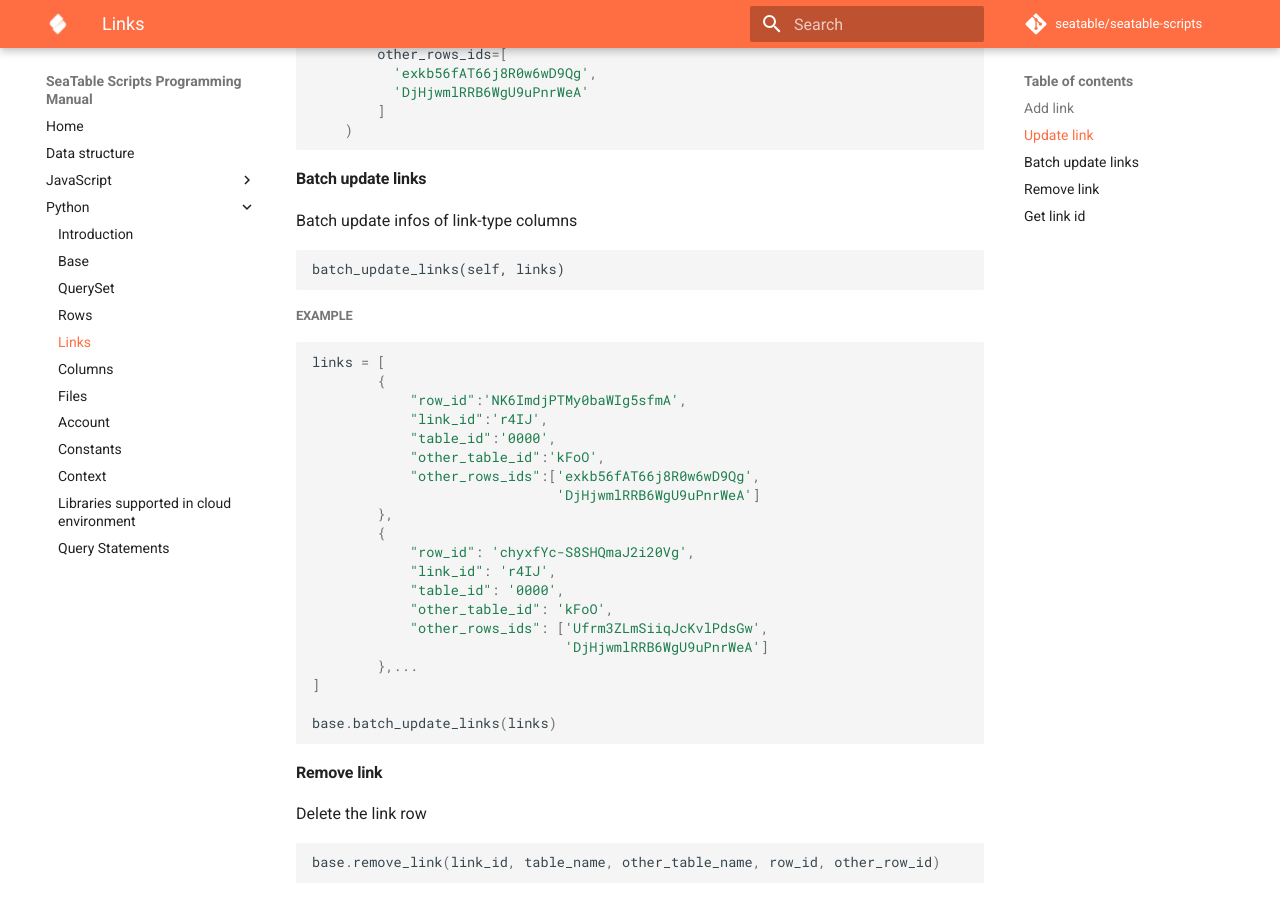
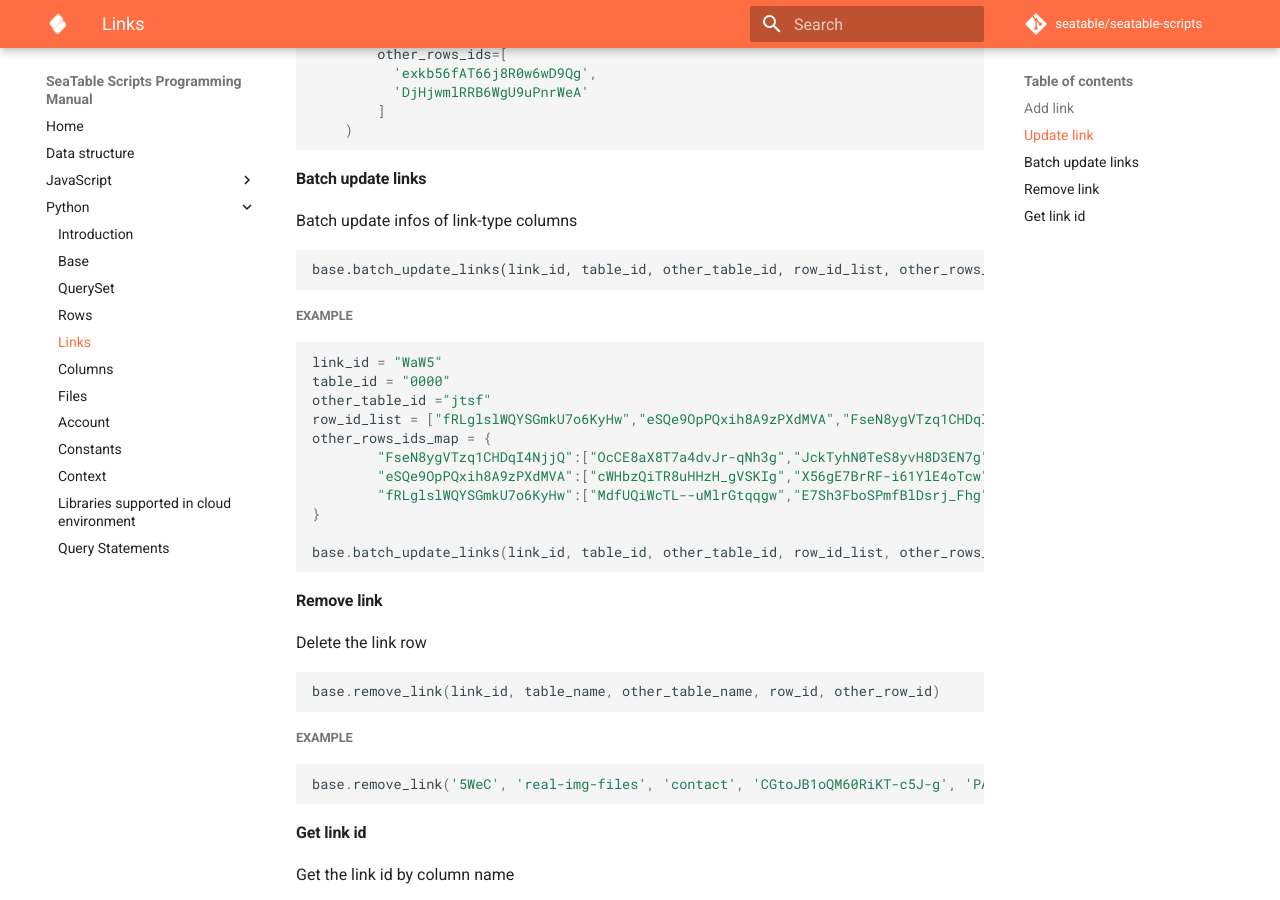
Before and after one commit to seatable/seatable-scripts, an MkDocs documentation site: the page built from manual/python/links.md, in a window 1280 px wide and 900 px high, scrolled down 1095 px. Built offline with MkDocs 1.6.1 and Material for MkDocs 9.7.7, drawn with Linux system fonts in a browser that asks for light colours; comment, search, counter and statistics services are not loaded.

Commit message:
Update links.md

````diff
--- a/manual/python/links.md
+++ b/manual/python/links.md
@@ -60,32 +60,23 @@
 Batch update infos of link-type columns
 
 ```
-batch_update_links(self, links)
+base.batch_update_links(link_id, table_id, other_table_id, row_id_list, other_rows_ids_map)
 ```
 
 ##### Example
 
 ```python
-links = [
-        {
-            "row_id":'NK6ImdjPTMy0baWIg5sfmA',
-            "link_id":'r4IJ',
-            "table_id":'0000',
-            "other_table_id":'kFoO',
-            "other_rows_ids":['exkb56fAT66j8R0w6wD9Qg',
-                              'DjHjwmlRRB6WgU9uPnrWeA']
-        },
-        {
-            "row_id": 'chyxfYc-S8SHQmaJ2i20Vg',
-            "link_id": 'r4IJ',
-            "table_id": '0000',
-            "other_table_id": 'kFoO',
-            "other_rows_ids": ['Ufrm3ZLmSiiqJcKvlPdsGw',
-                               'DjHjwmlRRB6WgU9uPnrWeA']
-        },...
-]
+link_id = "WaW5"
+table_id = "0000"
+other_table_id ="jtsf"
+row_id_list = ["fRLglslWQYSGmkU7o6KyHw","eSQe9OpPQxih8A9zPXdMVA","FseN8ygVTzq1CHDqI4NjjQ"]
+other_rows_ids_map = {
+    	"FseN8ygVTzq1CHDqI4NjjQ":["OcCE8aX8T7a4dvJr-qNh3g","JckTyhN0TeS8yvH8D3EN7g"],
+    	"eSQe9OpPQxih8A9zPXdMVA":["cWHbzQiTR8uHHzH_gVSKIg","X56gE7BrRF-i61YlE4oTcw"],
+    	"fRLglslWQYSGmkU7o6KyHw":["MdfUQiWcTL--uMlrGtqqgw","E7Sh3FboSPmfBlDsrj_Fhg","UcZ7w9wDT-uVq4Ohtwgy9w"]
+}
 
-base.batch_update_links(links)
+base.batch_update_links(link_id, table_id, other_table_id, row_id_list, other_rows_ids_map)
 ```
 
 #### Remove link
````
